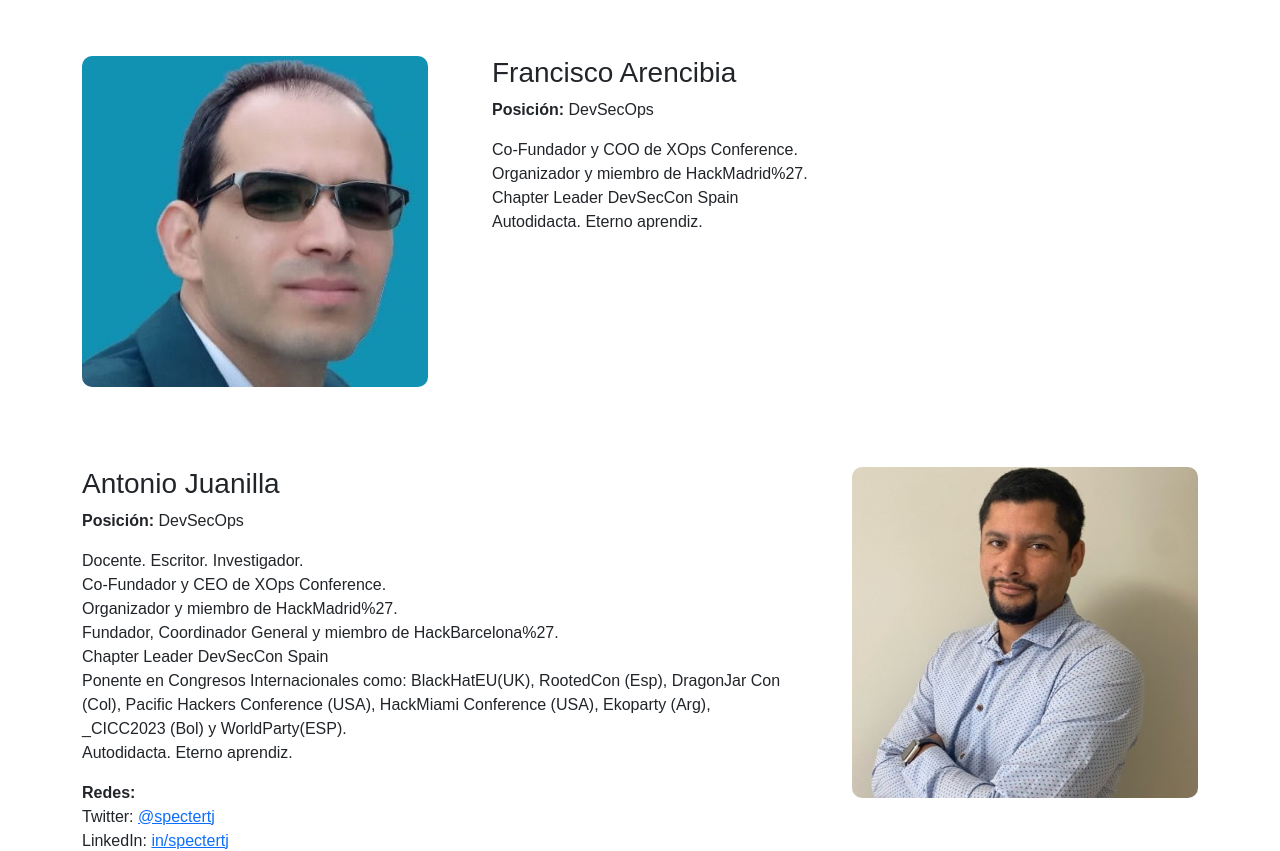
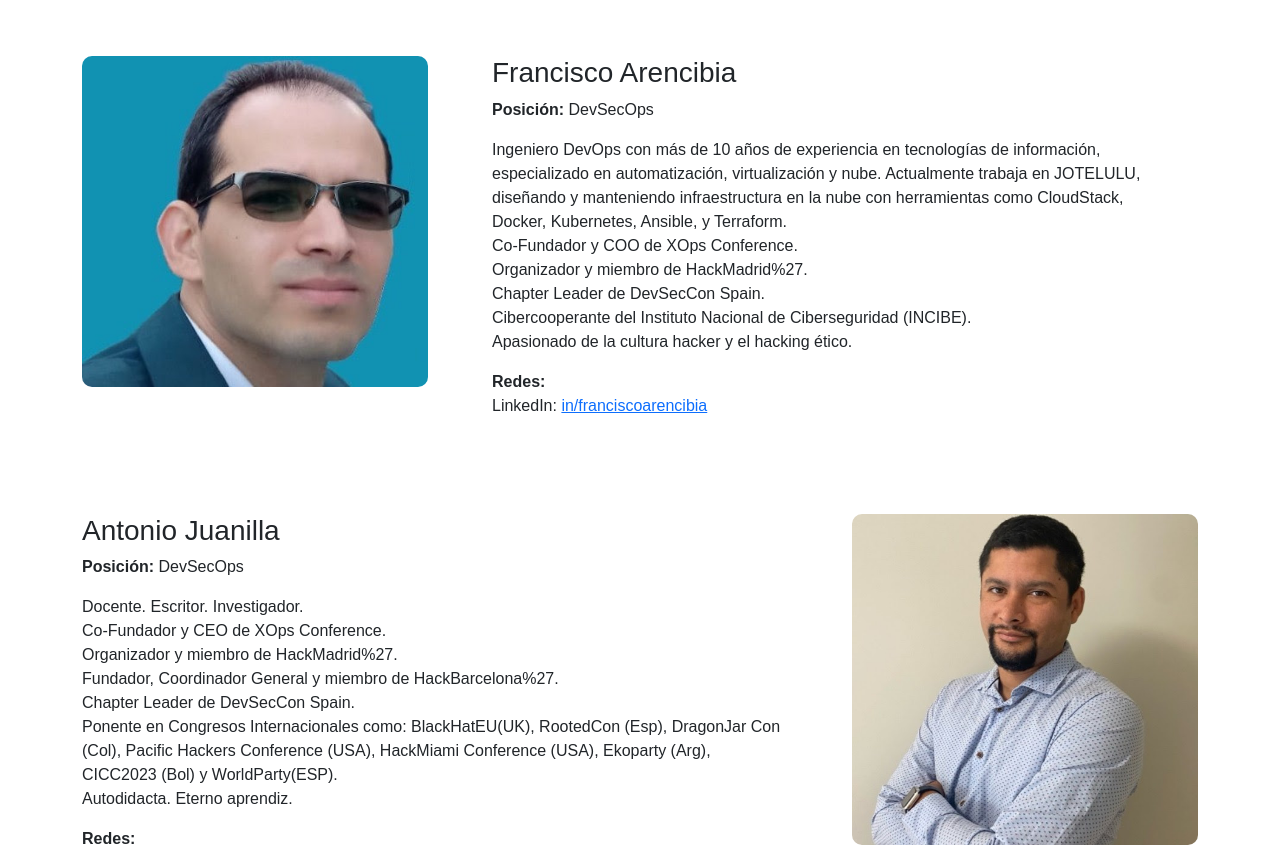
Before and after one commit to arencibiafrancisco/xopsmainpage-react, a React (Vite) app: page /Organizers in a window 1280 px wide. Shown: the part 1400-2251 px from the top of the page. Built offline with nearby package versions, Linux system fonts and the light colour scheme.

Commit message:
Update Organizers.jsx
Signed-off-by: Francisco Arencibia Quesada <arencibia.francisco@gmail.com>

```diff
--- a/src/components/Organizers.jsx
+++ b/src/components/Organizers.jsx
@@ -1,4 +1,3 @@
-import React from 'react';
 import robertoG from "../assets/organizers/robertoG.jpeg";
 import franciscoA from "../assets/organizers/franciscoA.jpg";
 import juanillaA from "../assets/organizers/juanillaA.jpg";
@@ -22,32 +21,26 @@ const Organizers = () => {
                   </p>
                   <p>
                     Investigador Digital. Docente. Productor. Redactor y Editor.
-                  <br/>
+                    <br />
                     Co-Fundador y General Manager de Osintomático Conference y OsintomátiCOPS Conference.
-                  <br/>
+                    <br />
                     Co-Fundador y CMO de XOps Conference.
-                  <br/>
+                    <br />
                     Fundador, Coordinador General y miembro de Hack%27BuenosAires.
-                  <br/>
+                    <br />
                     Ponente en Congresos Internacionales como: Tapas&Hacks (Esp), DragonJar Con (Col),
-                  <br/>
+                    <br />
                     HackForAll (Lat), IntelCon (Esp), Ekoparty (Arg), CICC2023 (Bol) y Osintomático Bootcamp (Esp).
-                  <br/>
+                    <br />
                     Autodidacta. Eterno aprendiz. Osint e Ingeniería Social.
-                  <br/>
+                    <br />
                     Cine y series freakys (Star Wars, GOT y todo eso).
                   </p>
-
                   <p>
-                    <strong>Redes:</strong><br/>
-                    <p>
-                    Twitter: <a href="https://twitter.com/robedugonzalez" target="_blank">@robedugonzalez</a><br/>
+                    <strong>Redes:</strong><br />
+                    Twitter: <a href="https://twitter.com/robedugonzalez" target="_blank">@robedugonzalez</a><br />
                     LinkedIn: <a href="https://www.linkedin.com/in/robertoegonzalez1" target="_blank">in/robertoegonzalez1</a>
                   </p>
-                  </p>
-
-                {/*  <button className="button mt-3">Aprende Más</button>  */}
-
                 </AnimationWrapper>
               </div>
               <div className="speaker-img">
@@ -60,7 +53,7 @@ const Organizers = () => {
             <div className="speaker1 d-flex justify-around margin-top">
               <div className="speaker-img">
                 <AnimationWrapper animation="fade-right" duration={1500}>
-                  <img src={franciscoA} alt="Jane Doe" style={{ height: '331px', width: '346px' }} />
+                  <img src={franciscoA} alt="Francisco Arencibia" style={{ height: '331px', width: '346px' }} />
                 </AnimationWrapper>
               </div>
               <div className="speaker-content">
@@ -69,19 +62,30 @@ const Organizers = () => {
                   <p>
                     <strong>Posición:</strong> DevSecOps
                   </p>
-
                   <p>
+                    Ingeniero DevOps con más de 10 años de experiencia en tecnologías de información,
+                    <br />
+                    especializado en automatización, virtualización y nube. Actualmente trabaja en JOTELULU,
+                    <br />
+                    diseñando y manteniendo infraestructura en la nube con herramientas como CloudStack,
+                    <br />
+                    Docker, Kubernetes, Ansible, y Terraform.
+                    <br />
                     Co-Fundador y COO de XOps Conference.
-                  <br/>
+                    <br />
                     Organizador y miembro de HackMadrid%27.
-                  <br/>
-                  Chapter Leader DevSecCon Spain
-                  <br/>
-                  Autodidacta. Eterno aprendiz.
-                  <br/>
+                    <br />
+                    Chapter Leader de DevSecCon Spain.
+                    <br />
+                    Cibercooperante del Instituto Nacional de Ciberseguridad (INCIBE).
+                    <br />
+                    Apasionado de la cultura hacker y el hacking ético.
+                    <br />
                   </p>
-
-                {/*  <button className="button mt-3">Aprende Más</button>  */}
+                  <p>
+                    <strong>Redes:</strong><br />
+                    LinkedIn: <a href="https://www.linkedin.com/in/franciscoarencibia/" target="_blank">in/franciscoarencibia</a>
+                  </p>
                 </AnimationWrapper>
               </div>
             </div>
@@ -95,33 +99,29 @@ const Organizers = () => {
                   </p>
                   <p>
                     Docente. Escritor. Investigador.
-                  <br/>
+                    <br />
                     Co-Fundador y CEO de XOps Conference.
-                  <br/>
+                    <br />
                     Organizador y miembro de HackMadrid%27.
-                  <br/>
+                    <br />
                     Fundador, Coordinador General y miembro de HackBarcelona%27.
-                  <br/>
-                  Chapter Leader DevSecCon Spain
-                  <br/>
-                  Ponente en Congresos Internacionales como: BlackHatEU(UK), RootedCon (Esp), DragonJar Con (Col), Pacific Hackers Conference (USA), HackMiami Conference (USA), Ekoparty (Arg),  _CICC2023 (Bol) y WorldParty(ESP).
-                  <br/>
+                    <br />
+                    Chapter Leader de DevSecCon Spain.
+                    <br />
+                    Ponente en Congresos Internacionales como: BlackHatEU(UK), RootedCon (Esp), DragonJar Con (Col), Pacific Hackers Conference (USA), HackMiami Conference (USA), Ekoparty (Arg), CICC2023 (Bol) y WorldParty(ESP).
+                    <br />
                     Autodidacta. Eterno aprendiz.
                   </p>
                   <p>
-                    <strong>Redes:</strong><br/>
-                    <p>
-                    Twitter: <a href="https://twitter.com/spectertj" target="_blank">@spectertj</a><br/>
+                    <strong>Redes:</strong><br />
+                    Twitter: <a href="https://twitter.com/spectertj" target="_blank">@spectertj</a><br />
                     LinkedIn: <a href="https://www.linkedin.com/in/spectertj" target="_blank">in/spectertj</a>
                   </p>
-                  </p>
-
-                {/*  <button className="button mt-3">Aprende Más</button>  */}
                 </AnimationWrapper>
               </div>
               <div className="speaker-img">
                 <AnimationWrapper animation="fade-left" duration={1500}>
-                  <img src={juanillaA} alt="Elif Christian" style={{ height: '331px', width: '346px' }}/>
+                  <img src={juanillaA} alt="Antonio Juanilla" style={{ height: '331px', width: '346px' }} />
                 </AnimationWrapper>
               </div>
             </div>
```
Lines whose indentation alone changed are shown as unchanged.
